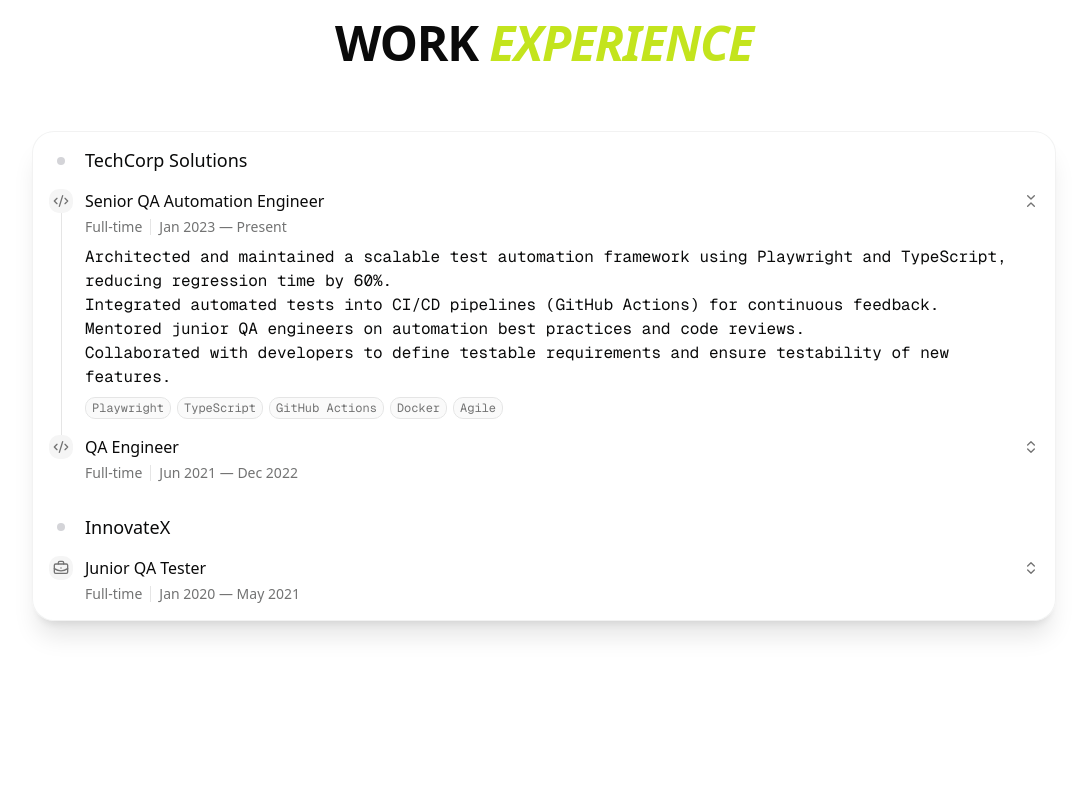
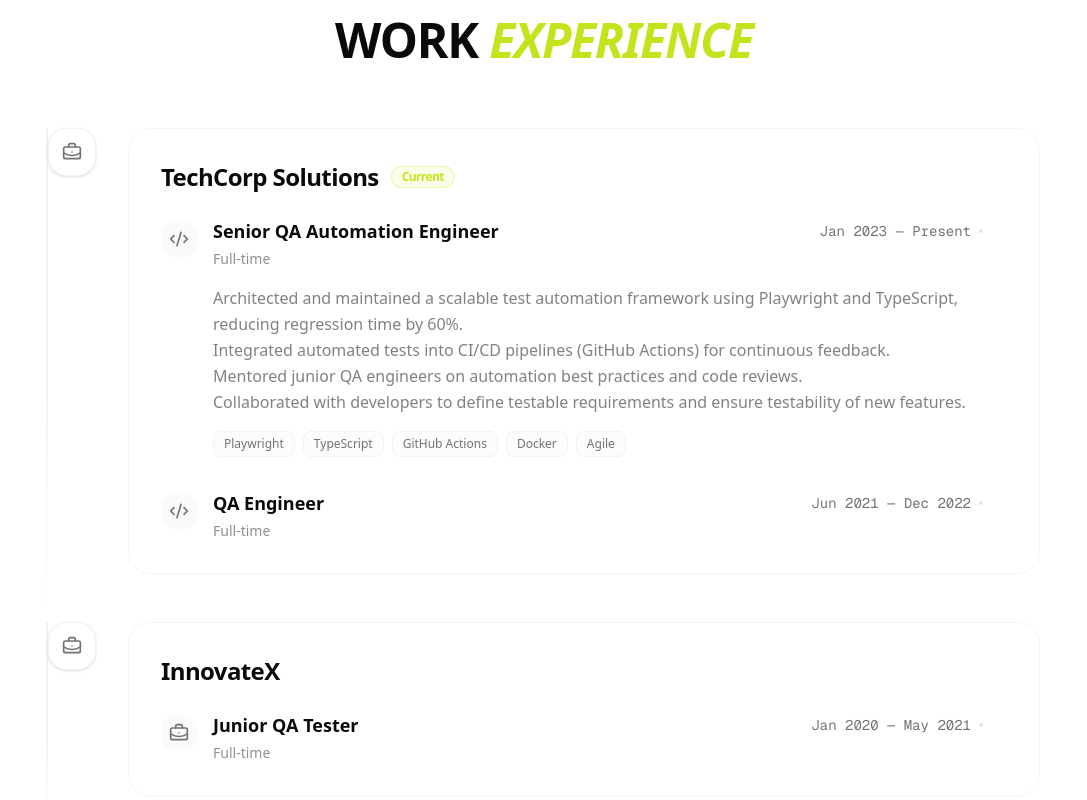
Before and after one commit to siraajul/MeFolio, a Next.js app: page / in a window 1280 px wide. Shown: the part 2480-3280 px from the top of the page, without its empty margins (96-1183 px from the left). Built offline with nearby package versions, Linux system fonts and the light colour scheme; a web font is replaced by a local one.

Commit message:
feat: Add scroll-triggered animations and redesign the work experience section.

```diff
--- a/app/page.tsx
+++ b/app/page.tsx
@@ -202,7 +202,7 @@ export default function Home() {
             Work <span className="text-brand italic">Experience</span>
           </h2>
           <WorkExperience
-            className="w-full max-w-5xl mx-auto rounded-3xl border border-border/50 shadow-xl bg-card/30 backdrop-blur-sm"
+            className="w-full max-w-5xl mx-auto"
             experiences={WORK_EXPERIENCE}
           />
         </section>
--- a/components/ui/work-experience.tsx
+++ b/components/ui/work-experience.tsx
@@ -11,6 +11,7 @@ import {
 import Image from "next/image";
 import React from "react";
 import ReactMarkdown from "react-markdown";
+import { motion } from "framer-motion";
 
 import {
   Collapsible,
@@ -27,41 +28,24 @@ const iconMap = {
   education: GraduationCapIcon,
 } as const;
 
-/**
- * Represents the valid keys of the `iconMap` object, used to specify the type of icon
- * associated with an experience position.
- */
 export type ExperiencePositionIconType = keyof typeof iconMap;
 
 export type ExperiencePositionItemType = {
-  /** Unique identifier for the position */
   id: string;
-  /** The job title or position name */
   title: string;
-  /** The period during which the position was held (e.g., "Jan 2020 - Dec 2021") */
   employmentPeriod: string;
-  /** The type of employment (e.g., "Full-time", "Part-time", "Contract") */
   employmentType?: string;
-  /** A brief description of the position or responsibilities */
   description?: string;
-  /** An icon representing the position */
   icon?: ExperiencePositionIconType;
-  /** A list of skills associated with the position */
   skills?: string[];
-  /** Indicates if the position details are expanded in the UI */
   isExpanded?: boolean;
 };
 
 export type ExperienceItemType = {
-  /** Unique identifier for the experience item */
   id: string;
-  /** Name of the company where the experience was gained */
   companyName: string;
-  /** URL or path to the company's logo image */
   companyLogo?: string;
-  /** List of positions held at the company */
   positions: ExperiencePositionItemType[];
-  /** Indicates if this is the user's current employer */
   isCurrentEmployer?: boolean;
 };
 
@@ -73,60 +57,88 @@ export function WorkExperience({
   experiences: ExperienceItemType[];
 }) {
   return (
-    <div className={cn("bg-background px-4", className)}>
-      {experiences.map((experience) => (
-        <ExperienceItem key={experience.id} experience={experience} />
+    <div className={cn("px-4", className)}>
+      <motion.div
+        initial={{ opacity: 0 }}
+        whileInView={{ opacity: 1 }}
+        viewport={{ once: true, margin: "-100px" }}
+        transition={{ duration: 0.5, staggerChildren: 0.2 }}
+        className="space-y-12"
+      >
+        {experiences.map((experience, index) => (
+          <ExperienceItem key={experience.id} experience={experience} index={index} />
         ))}
+      </motion.div>
     </div>
   );
 }
 
 export function ExperienceItem({
   experience,
+  index,
 }: {
   experience: ExperienceItemType;
+  index: number;
 }) {
   return (
-    <div className="space-y-4 py-4">
-      <div className="not-prose flex items-center gap-3">
-        <div
-          className="flex size-6 shrink-0 items-center justify-center"
-          aria-hidden
+    <motion.div
+      initial={{ opacity: 0, y: 20 }}
+      whileInView={{ opacity: 1, y: 0 }}
+      viewport={{ once: true }}
+      transition={{ duration: 0.5, delay: index * 0.1 }}
+      className="relative pl-8 sm:pl-0"
     >
+      {/* Timeline Connector for Desktop */}
+      <div className="hidden sm:block absolute left-[-2px] top-0 bottom-[-48px] w-[2px] bg-gradient-to-b from-border/50 via-border/50 to-transparent last:to-transparent last:via-transparent last:h-full" />
+
+      <div className="flex flex-col sm:flex-row gap-8 group">
+        {/* Company Logo / Marker */}
+        <div className="absolute left-[-2px] sm:relative sm:left-0 flex-none">
+           <div className="relative flex items-center justify-center">
+             <div className="w-12 h-12 rounded-2xl bg-card border border-border/50 shadow-sm flex items-center justify-center z-10 group-hover:border-brand/50 group-hover:scale-110 transition-all duration-300">
                {experience.companyLogo ? (
                  <Image
                    src={experience.companyLogo}
                    alt={experience.companyName}
-              width={24}
-              height={24}
-              quality={100}
-              className="rounded-full"
+                   width={28}
+                   height={28}
+                   className="rounded-lg"
                    unoptimized
                  />
                ) : (
-            <span className="flex size-2 rounded-full bg-zinc-300 dark:bg-zinc-600" />
+                 <BriefcaseBusinessIcon className="w-5 h-5 text-muted-foreground group-hover:text-brand transition-colors" />
                )}
              </div>
+             {/* Mobile connector line */}
+             <div className="sm:hidden absolute top-12 bottom-[-48px] w-[2px] bg-border/50 left-1/2 -translate-x-1/2" />
+           </div>
+        </div>
 
-        <h3 className="text-lg leading-snug font-medium">
+        {/* Content Card */}
+        <div className="flex-1">
+          <div className="bg-card/30 backdrop-blur-sm border border-border/40 rounded-3xl p-6 sm:p-8 hover:bg-card/50 hover:border-brand/30 hover:shadow-lg hover:shadow-brand/5 transition-all duration-300">
+             <div className="flex flex-col sm:flex-row sm:items-center justify-between mb-6 gap-2">
+               <div>
+                  <h3 className="text-2xl font-bold tracking-tight text-foreground flex items-center gap-3">
                     {experience.companyName}
-        </h3>
-
                     {experience.isCurrentEmployer && (
-          <span className="relative flex items-center justify-center">
-            <span className="absolute inline-flex size-3 animate-ping rounded-full bg-info opacity-50" />
-            <span className="relative inline-flex size-2 rounded-full bg-info" />
-            <span className="sr-only">Current Employer</span>
+                      <span className="inline-flex items-center rounded-full border border-brand/30 bg-brand/10 px-2.5 py-0.5 text-xs font-semibold text-brand transition-colors focus:outline-none focus:ring-2 focus:ring-ring focus:ring-offset-2">
+                        Current
                       </span>
                     )}
+                  </h3>
+               </div>
              </div>
 
-      <div className="relative space-y-4 before:absolute before:left-3 before:h-full before:w-px before:bg-border">
+             <div className="space-y-8">
                 {experience.positions.map((position) => (
                   <ExperiencePositionItem key={position.id} position={position} />
                 ))}
              </div>
           </div>
+        </div>
+      </div>
+    </motion.div>
   );
 }
 
@@ -135,71 +147,55 @@ export function ExperiencePositionItem({
 }: {
   position: ExperiencePositionItemType;
 }) {
-  const ExperienceIcon = iconMap[position.icon || "business"];
+  const ExperienceIcon = iconMap[position.icon || "code"];
 
   return (
     <Collapsible defaultOpen={position.isExpanded} asChild>
-      <div className="relative last:before:absolute last:before:h-full last:before:w-4 last:before:bg-background">
-        <CollapsibleTrigger className="group/experience not-prose block w-full text-left select-none">
-          <div className="relative z-1 mb-1 flex items-center gap-3 bg-background">
-            <div
-              className="flex size-6 shrink-0 items-center justify-center rounded-lg bg-muted text-muted-foreground"
-              aria-hidden
-            >
-              <ExperienceIcon className="size-4" />
+      <div className="relative group/position">
+        <CollapsibleTrigger className="group/trigger w-full text-left select-none">
+          <div className="flex items-start gap-4">
+            <div className="mt-1 p-2 rounded-xl bg-muted/50 text-muted-foreground group-hover/trigger:text-brand group-hover/trigger:bg-brand/10 transition-colors duration-300">
+              <ExperienceIcon className="size-5" />
             </div>
 
-            <h4 className="flex-1 text-base font-medium text-balance">
+            <div className="flex-1 space-y-1">
+              <div className="flex items-center justify-between gap-4 flex-wrap">
+                 <h4 className="text-lg font-semibold text-foreground group-hover/trigger:text-brand transition-colors duration-300">
                    {position.title}
                  </h4>
-
-            <div
-              className="shrink-0 text-muted-foreground [&_svg]:size-4"
-              aria-hidden
-            >
-              <ChevronsDownUpIcon className="hidden group-data-[state=open]/experience:block" />
-              <ChevronsUpDownIcon className="hidden group-data-[state=closed]/experience:block" />
+                 <div className="flex items-center gap-2 text-sm text-muted-foreground font-mono">
+                    <span>{position.employmentPeriod}</span>
+                    <div className="size-1 rounded-full bg-border" />
+                    <ChevronsDownUpIcon className="size-4 opacity-0 group-hover/trigger:opacity-100 transition-opacity hidden group-data-[state=open]/trigger:block" />
+                    <ChevronsUpDownIcon className="size-4 opacity-0 group-hover/trigger:opacity-100 transition-opacity hidden group-data-[state=closed]/trigger:block" />
                  </div>
               </div>
 
-          <div className="flex items-center gap-2 pl-9 text-sm text-muted-foreground">
               {position.employmentType && (
-              <>
-                <dl>
-                  <dt className="sr-only">Employment Type</dt>
-                  <dd>{position.employmentType}</dd>
-                </dl>
-
-                <Separator
-                  className="data-[orientation=vertical]:h-4"
-                  orientation="vertical"
-                />
-              </>
+                 <p className="text-sm text-muted-foreground/80 font-medium">
+                   {position.employmentType}
+                 </p>
               )}
-
-            <dl>
-              <dt className="sr-only">Employment Period</dt>
-              <dd>{position.employmentPeriod}</dd>
-            </dl>
+            </div>
           </div>
         </CollapsibleTrigger>
 
         <CollapsibleContent className="overflow-hidden duration-300 data-[state=closed]:animate-collapsible-up data-[state=open]:animate-collapsible-down">
+          <div className="pl-[3.25rem] pt-4">
              {position.description && (
-            <Prose className="pt-2 pl-9">
+               <Prose className="mb-4 text-muted-foreground/90 leading-relaxed">
                  <ReactMarkdown>{position.description}</ReactMarkdown>
                </Prose>
              )}
 
              {Array.isArray(position.skills) && position.skills.length > 0 && (
-            <ul className="not-prose flex flex-wrap gap-1.5 pt-2 pl-9">
+               <div className="flex flex-wrap gap-2">
                  {position.skills.map((skill, index) => (
-                <li key={index} className="flex">
-                  <Skill>{skill}</Skill>
-                </li>
+                   <Skill key={index}>{skill}</Skill>
                  ))}
-            </ul>
+               </div>
              )}
+          </div>
         </CollapsibleContent>
       </div>
     </Collapsible>
@@ -210,9 +206,10 @@ function Prose({ className, ...props }: React.ComponentProps<"div">) {
   return (
     <div
       className={cn(
-        "prose prose-sm max-w-none font-mono text-foreground prose-zinc dark:prose-invert",
-        "prose-a:font-medium prose-a:break-words prose-a:text-foreground prose-a:underline prose-a:underline-offset-4",
-        "prose-code:rounded-md prose-code:border prose-code:bg-muted/50 prose-code:px-[0.3rem] prose-code:py-[0.2rem] prose-code:text-sm prose-code:font-normal prose-code:before:content-none prose-code:after:content-none",
+        "prose prose-sm max-w-none text-muted-foreground/80 dark:prose-invert",
+        "prose-p:my-1 prose-ul:my-2 prose-li:my-0.5",
+        "prose-strong:font-medium prose-strong:text-foreground",
+        "prose-a:text-brand prose-a:no-underline hover:prose-a:underline",
         className
       )}
       {...props}
@@ -224,7 +221,7 @@ function Skill({ className, ...props }: React.ComponentProps<"span">) {
   return (
     <span
       className={cn(
-        "inline-flex items-center rounded-lg border bg-muted/50 px-1.5 py-0.5 font-mono text-xs text-muted-foreground",
+        "inline-flex items-center rounded-md border border-border/50 bg-muted/30 px-2.5 py-1 text-xs font-medium text-muted-foreground transition-all hover:border-brand/30 hover:bg-brand/5 hover:text-brand",
         className
       )}
       {...props}
```
Lines whose indentation alone changed are shown as unchanged.
